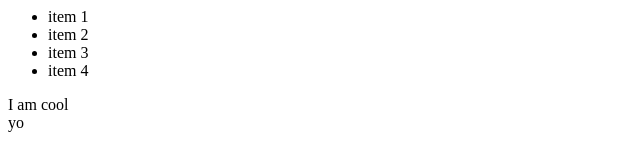
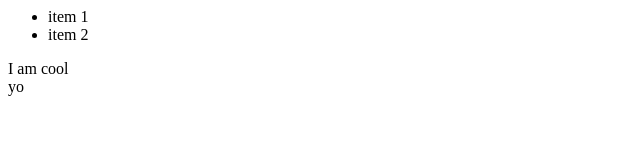
Before and after one commit to daedaex/BP, a plain HTML site: page index.html in a window 1280 px wide. Shown: the whole page, without its empty margins (0-640 px from the left). Drawn offline with Linux system fonts and the light colour scheme.

Commit message:
deleted two lines

```diff
--- a/index.html
+++ b/index.html
@@ -6,8 +6,7 @@
 
 				<li>item 1</li>
 				<li>item 2</li>
-				<li>item 3</li>
-				<li>item 4</li>
+
 
 			</ul>
 	</module-one>
```
